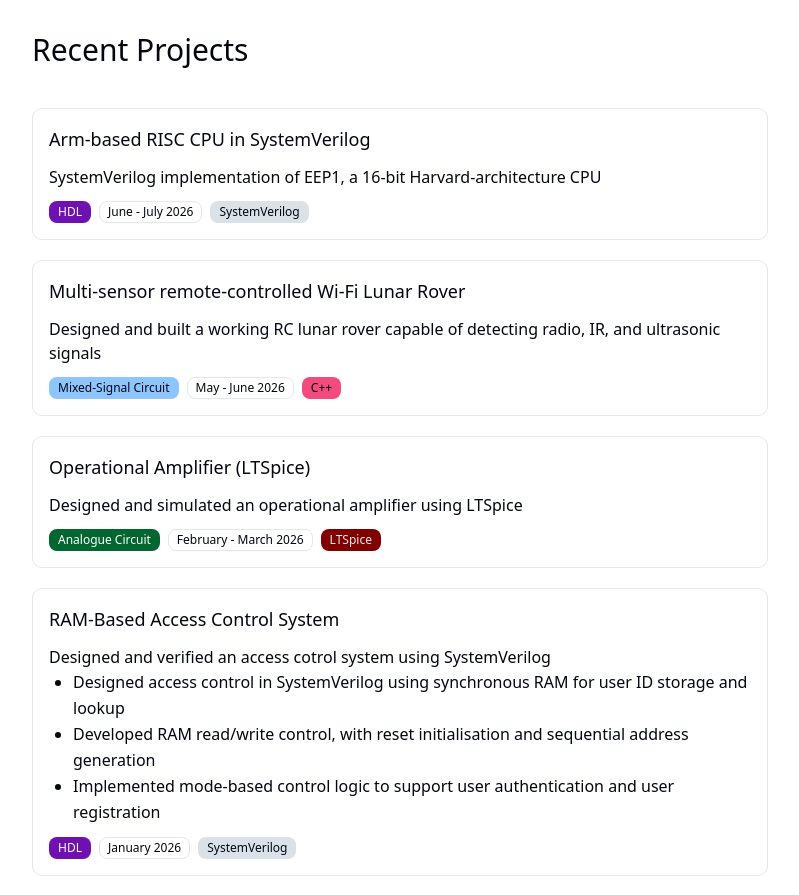
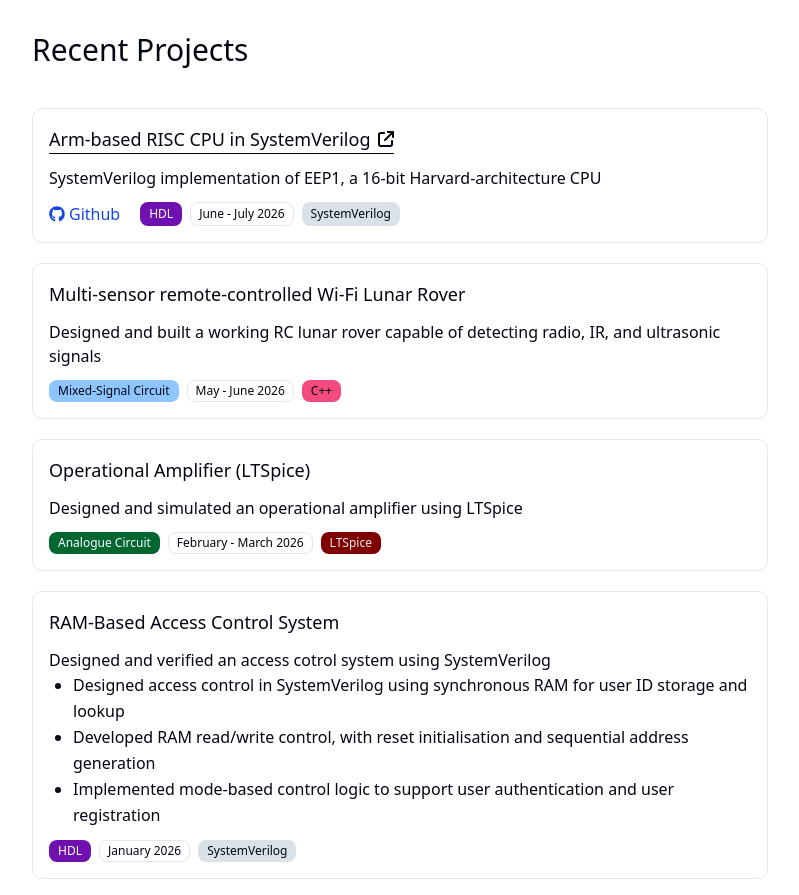
Before and after one commit to m-bleasdale/mbleasdale.com, a Next.js app: page / in a window 1280 px wide. Shown: the part 1540-2435 px from the top of the page, without its empty margins (240-1039 px from the left). Built offline with nearby package versions, Linux system fonts and the light colour scheme.

Commit message:
EEP1 link

```diff
--- a/src/app/page.js
+++ b/src/app/page.js
@@ -58,6 +58,8 @@ export default function Home() {
 					type="HDL"
 					date="June - July 2026"
 					language="SystemVerilog"
+					github="https://github.com/m-bleasdale/eep1-risc-cpu"
+					link="https://github.com/m-bleasdale/eep1-risc-cpu"
 				/>
 				<ProjectCard
 					title="Multi-sensor remote-controlled Wi-Fi Lunar Rover"
```
